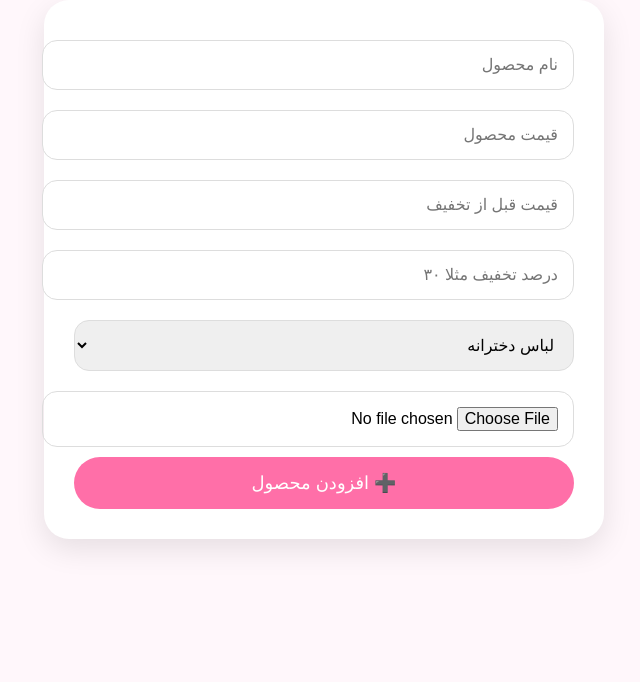
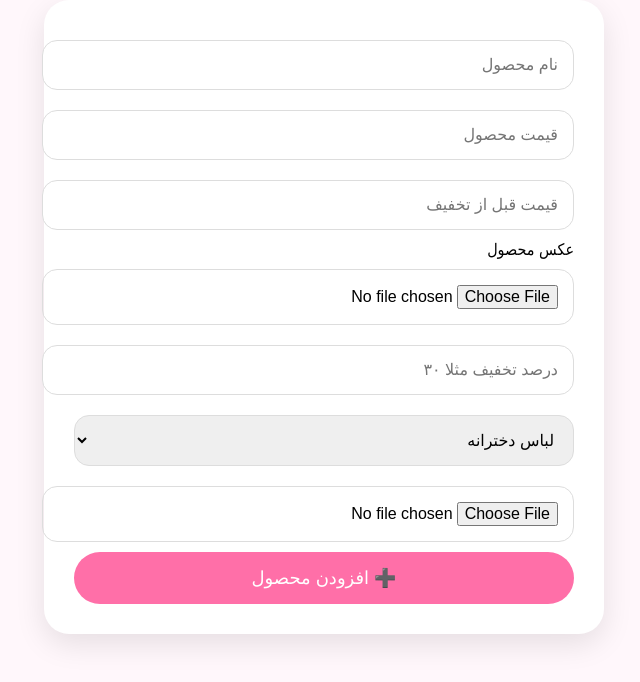
Before and after one commit to poriyasohrabi7575-del/nini-style, a plain HTML site: page admin.html in a window 1280 px wide. Shown: the part 129-811 px from the top of the page, without its empty margins (316-956 px from the left). Drawn offline with Linux system fonts and the light colour scheme.

Commit message:
Update admin.html

```diff
--- a/admin.html
+++ b/admin.html
@@ -70,7 +70,11 @@ background:#ff4d94;
 
 <input type="number" placeholder="قیمت محصول">
 <input type="number" placeholder="قیمت قبل از تخفیف">
+<label>
+عکس محصول
+</label>
 
+<input type="file" accept="image/*">
 <input type="number" placeholder="درصد تخفیف مثلا ۳۰">
 <select>
 <option>لباس دخترانه</option>
```
